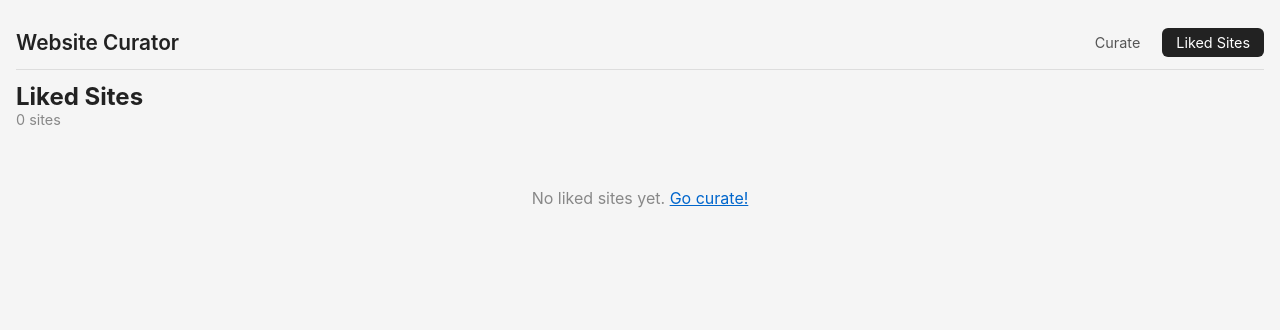
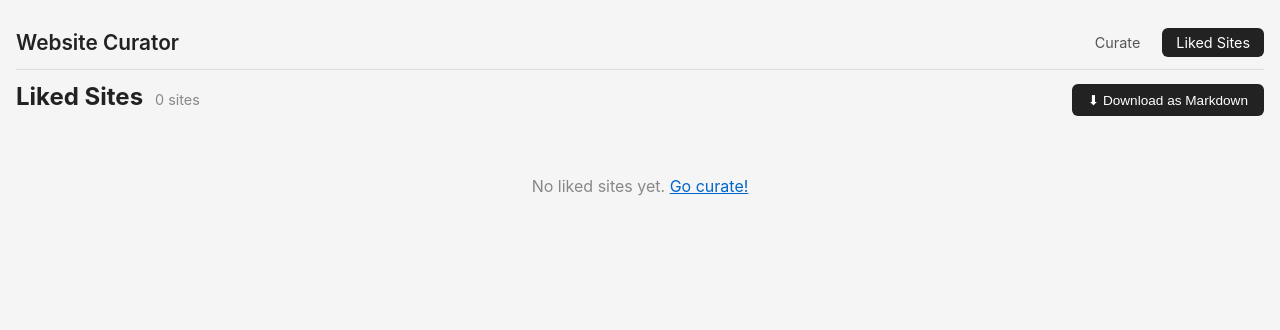
Before and after one commit to zer0sand1/website-curator, a Flask app: page /liked in a window 1280 px wide. Shown: the top 330 px of the page. Run offline with Flask 3, Linux system fonts and the light colour scheme; data that the repository does not hold is empty; parts of the project's set-up code (start-up, migrations or seed data) failed here and were passed over; some libraries are stand-ins or nearby versions.

Commit message:
store liked sites in localStorage per device; add download as markdown

```diff
--- a/static/style.css
+++ b/static/style.css
@@ -313,6 +313,10 @@ nav a.active {
 /* ---- Liked page ---- */
 #liked-header {
   margin-bottom: 20px;
+  display: flex;
+  align-items: baseline;
+  gap: 12px;
+  flex-wrap: wrap;
 }
 
 #liked-header h2 {
@@ -322,6 +326,23 @@ nav a.active {
 #liked-count {
   color: #888;
   font-size: 0.9rem;
+  flex: 1;
+}
+
+.btn-download {
+  width: auto;
+  padding: 8px 16px;
+  font-size: 0.85rem;
+  background: #222;
+  color: #fff;
+  border: none;
+  border-radius: 6px;
+  cursor: pointer;
+  transition: background 0.15s;
+}
+
+.btn-download:hover {
+  background: #444;
 }
 
 #liked-list {
--- a/templates/liked.html
+++ b/templates/liked.html
@@ -19,6 +19,7 @@
   <div id="liked-header">
     <h2>Liked Sites</h2>
     <p id="liked-count"></p>
+    <button id="download-btn" class="btn btn-download">⬇ Download as Markdown</button>
   </div>
 
   <div id="liked-list"></div>
@@ -32,9 +33,14 @@
 </div>
 
 <script>
-async function loadLiked() {
-  const res = await fetch("/api/liked");
-  const sites = await res.json();
+function getLikedSites() {
+  const sites = JSON.parse(localStorage.getItem("curator_likes") || "[]");
+  sites.sort((a, b) => new Date(b.rated_at) - new Date(a.rated_at));
+  return sites;
+}
+
+function loadLiked() {
+  const sites = getLikedSites();
   const list = document.getElementById("liked-list");
   const count = document.getElementById("liked-count");
 
@@ -104,6 +110,35 @@ async function loadLiked() {
   }
 }
 
+function downloadAsMarkdown() {
+  const sites = getLikedSites();
+  if (sites.length === 0) return;
+
+  let md = "# Liked Websites\n\n";
+  md += `_Exported on ${new Date().toLocaleDateString("en-US", { year: "numeric", month: "long", day: "numeric" })}_\n\n`;
+
+  sites.forEach((site, i) => {
+    const hostname = site.url.replace(/^https?:\/\//, "").split("/")[0];
+    md += `${i + 1}. [${hostname}](${site.url})`;
+    if (site.note) {
+      md += ` — ${site.note}`;
+    }
+    md += "\n";
+  });
+
+  const blob = new Blob([md], { type: "text/markdown" });
+  const url = URL.createObjectURL(blob);
+  const a = document.createElement("a");
+  a.href = url;
+  a.download = "liked-websites.md";
+  document.body.appendChild(a);
+  a.click();
+  document.body.removeChild(a);
+  URL.revokeObjectURL(url);
+}
+
+document.getElementById("download-btn").addEventListener("click", downloadAsMarkdown);
+
 function openMobilePreview(url) {
   const overlay = document.getElementById("mobile-overlay");
   const frame = document.getElementById("mobile-preview-frame");
```
Also changed, not shown: templates/index.html (+16 -0 lines).
